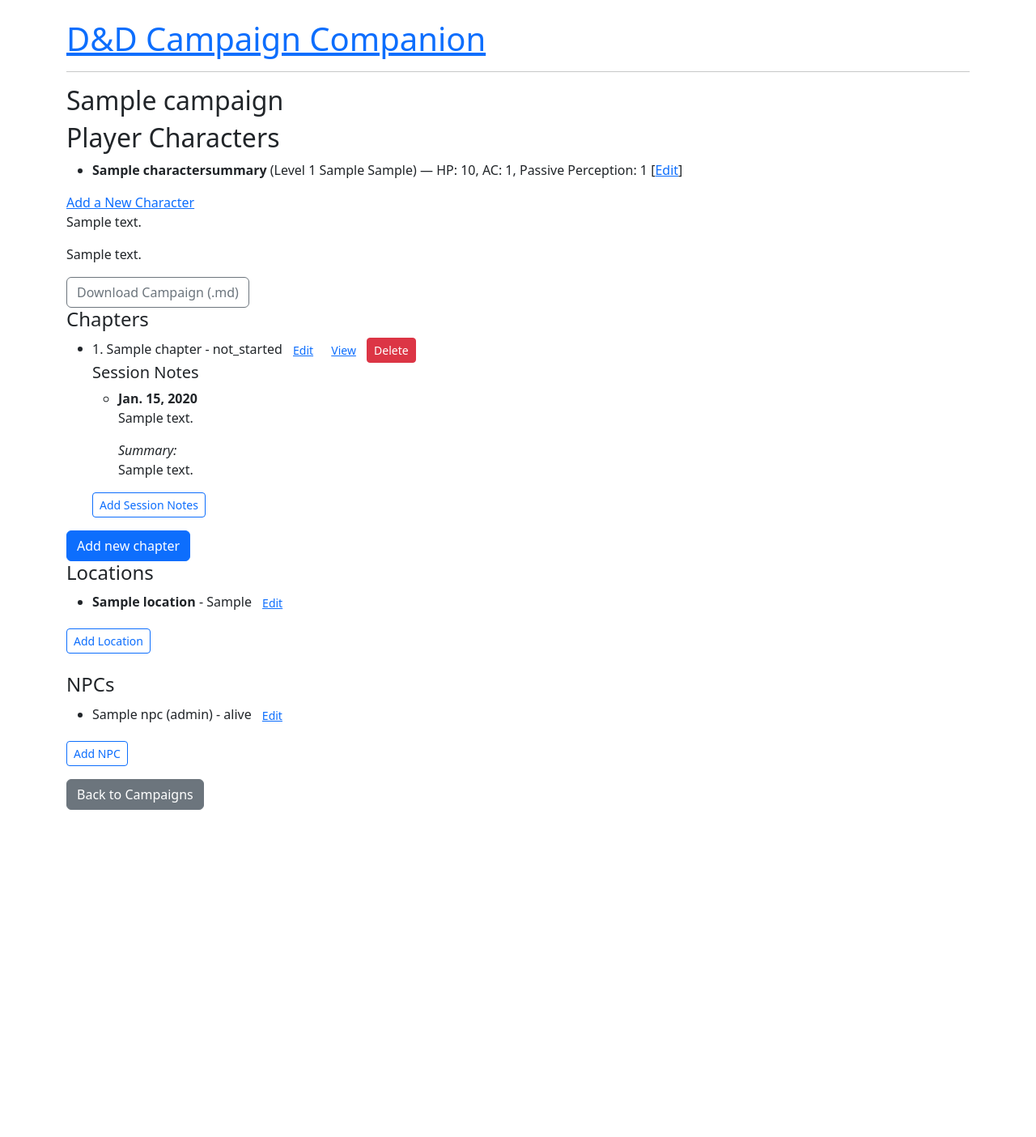
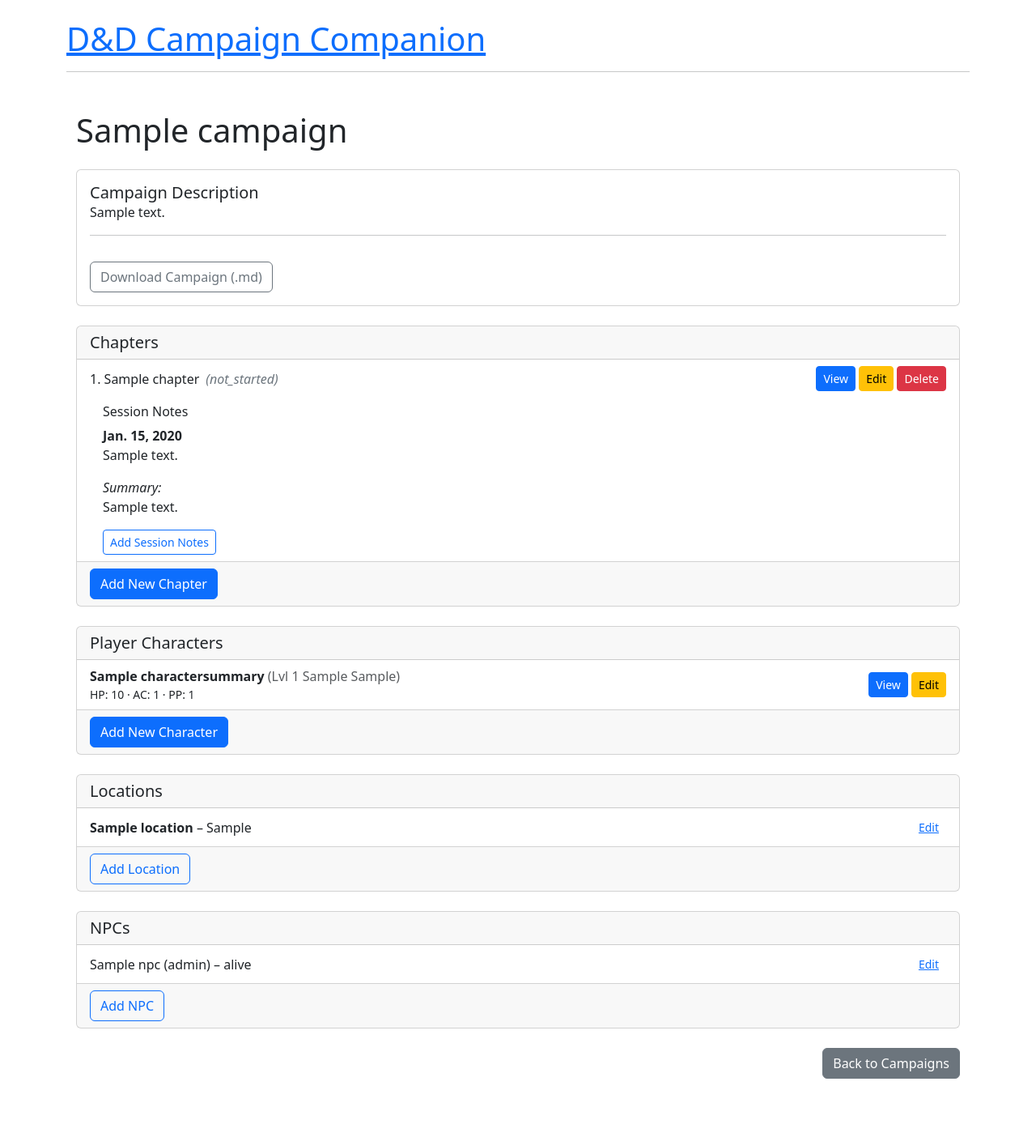
Before and after one commit to warrenb95/dnd-companion, a Django app: page /1/ in a window 1280 px wide. Shown: the whole page at 81% size. Before the commit the page ends 1000 px from the top, so only its background shows below. Run offline with Django 5.2, Linux system fonts and the light colour scheme; tables that the repository leaves empty hold one stand-in row (values such as "Sample post"); some libraries are stand-ins or nearby versions.

Commit message:
so much styling sorry lol

```diff
--- a/campaigns/templates/campaigns/campaign_detail.html
+++ b/campaigns/templates/campaigns/campaign_detail.html
@@ -2,50 +2,42 @@
 {% block title %}{{ campaign.title }}{% endblock %}
 {% block content %}
 {% load markdown_extras %}
-<h2>{{ campaign.title }}</h2>
+<div class="container my-5">
+  <h1 class="mb-4">{{ campaign.title }}</h1>
 
-<h2>Player Characters</h2>
-<ul>
-    {% for character in campaign.characters.all %}
-        <li>
-            <strong>{{ character.character_name }}</strong>
-            (Level {{ character.level }} {{ character.race }} {{ character.character_class }}) —
-            HP: {{ character.current_hit_points }},
-            AC: {{ character.armor_class }},
-            Passive Perception: {{ character.passive_perception }}
-            [<a href="{% url 'campaigns:update_character' character.pk %}">Edit</a>]
-        </li>
-    {% empty %}
-        <li>No characters yet.</li>
-    {% endfor %}
-</ul>
-
-<a href="{% url 'campaigns:add_character' campaign.id %}">Add a New Character</a>
-
-<p>{{ campaign.description }}</p>
-
-<p>{{ campaign.generated_summary|markdown }}</p>
-
-
-<a href="{% url 'campaigns:export_markdown' campaign.id %}" class="btn btn-outline-secondary">
+  <!-- Campaign Description -->
+  <div class="card mb-4">
+    <div class="card-body">
+      <h2 class="h5 mb-0">Campaign Description</h2>
+      <p class="card-text">{{ campaign.description }}</p>
+      <hr>
+      <a href="{% url 'campaigns:export_markdown' campaign.id %}" class="btn btn-outline-secondary mt-3">
         Download Campaign (.md)
       </a>
+    </div>
+  </div>
 
-<br>
-
-<h4>Chapters</h4>
-<ul>
+  <!-- Chapters -->
+  <div class="card mb-4">
+    <div class="card-header">
+      <h2 class="h5 mb-0">Chapters</h2>
+    </div>
+    <ul class="list-group list-group-flush">
       {% for chapter in campaign.chapters.all %}
-    <li>
-      {{ chapter.number }}. {{ chapter.title }} - {{ chapter.status }}
-      <a href="{% url 'campaigns:chapter_edit' chapter.id %}" class="btn btn-sm btn-link">Edit</a>
-      <a href="{% url 'campaigns:chapter_detail' chapter.id %}" class="btn btn-sm btn-link">View</a>
+      <li class="list-group-item">
+        <div class="d-flex justify-content-between align-items-center">
+          <span>{{ chapter.number }}. {{ chapter.title }} <em class="text-secondary">({{ chapter.status }})</em></span>
+          <div>
+            <a href="{% url 'campaigns:chapter_detail' chapter.id %}" class="btn btn-sm btn-primary">View</a>
+            <a href="{% url 'campaigns:chapter_edit' chapter.id %}" class="btn btn-sm btn-warning">Edit</a>
             <a href="{% url 'campaigns:chapter_delete' chapter.id %}" class="btn btn-sm btn-danger">Delete</a>
-    </li>
-    <h5>Session Notes</h5>
-    <ul>
+          </div>
+        </div>
+        <div class="mt-3 ps-3">
+          <h6 class="mb-2">Session Notes</h6>
+          <ul class="list-unstyled">
             {% for note in chapter.session_notes.all %}
-        <li>
+            <li class="mb-3">
               <strong>{{ note.date }}</strong><br>
               {{ note.notes|linebreaks }}
               {% if note.summary %}
@@ -54,54 +46,101 @@
                 {{ note.summary|linebreaks }}
               </div>
               {% else %}
-            <form method="post" action="{% url 'campaigns:generate_summary' note.id %}">
+              <form method="post" action="{% url 'campaigns:generate_summary' note.id %}" class="mt-2">
                 {% csrf_token %}
-              <button class="btn btn-sm btn-outline-info mt-2">Generate Summary</button>
+                <button class="btn btn-sm btn-outline-info">Generate Summary</button>
               </form>
               {% endif %}
             </li>
             {% empty %}
-        <li>No session notes yet.</li>
+            <li class="text-muted">No session notes yet.</li>
             {% endfor %}
           </ul>
           <a href="{% url 'campaigns:session_create' chapter.id %}" class="btn btn-sm btn-outline-primary">Add Session Notes</a>
-
+        </div>
+      </li>
       {% empty %}
-        <li>No chapters added yet.</li>
+      <li class="list-group-item">No chapters added yet.</li>
       {% endfor %}
     </ul>
+    <div class="card-footer">
+      <a href="{% url 'campaigns:chapter_create' campaign.id %}" class="btn btn-primary">Add New Chapter</a>
+    </div>
+  </div>
 
-<a href="{% url 'campaigns:chapter_create' campaign.id %}" class="btn btn-primary">Add new chapter</a>
+  <!-- Player Characters -->
+  <div class="card mb-4">
+    <div class="card-header">
+      <h2 class="h5 mb-0">Player Characters</h2>
+    </div>
+    <ul class="list-group list-group-flush">
+      {% for character in campaign.characters.all %}
+      <li class="list-group-item d-flex justify-content-between align-items-center">
+        <div>
+          <strong>{{ character.character_name }}</strong>
+          <span class="text-muted">(Lvl {{ character.level }} {{ character.race }} {{ character.character_class }})</span>
+          <div class="small">
+            HP: {{ character.current_hit_points }} &middot;
+            AC: {{ character.armor_class }} &middot;
+            PP: {{ character.passive_perception }}
+          </div>
+        </div>
+        <div>
+          <a href="{% url 'campaigns:view_character' character.pk %}" class="btn btn-sm btn-primary">View</a>
+          <a href="{% url 'campaigns:update_character' character.pk %}" class="btn btn-sm btn-warning">Edit</a>
+        </div>
+      </li>
+      {% empty %}
+      <li class="list-group-item">No characters yet.</li>
+      {% endfor %}
+    </ul>
+    <div class="card-footer">
+      <a href="{% url 'campaigns:add_character' campaign.id %}" class="btn btn-primary">Add New Character</a>
+    </div>
+  </div>
 
-<br>
-
-<h4>Locations</h4>
-<ul>
+  <!-- Locations -->
+  <div class="card mb-4">
+    <div class="card-header">
+      <h2 class="h5 mb-0">Locations</h2>
+    </div>
+    <ul class="list-group list-group-flush">
       {% for location in campaign.locations.all %}
-    <li>
-      <strong>{{ location.name }}</strong> - {{ location.region }}
+      <li class="list-group-item d-flex justify-content-between align-items-center">
+        <span><strong>{{ location.name }}</strong> &ndash; {{ location.region }}</span>
         <a href="{% url 'campaigns:location_edit' location.id %}" class="btn btn-sm btn-link">Edit</a>
       </li>
       {% empty %}
-    <li>No locations yet.</li>
+      <li class="list-group-item">No locations yet.</li>
       {% endfor %}
     </ul>
-<a href="{% url 'campaigns:location_create' campaign.id %}" class="btn btn-sm btn-outline-primary">Add Location</a>
+    <div class="card-footer">
+      <a href="{% url 'campaigns:location_create' campaign.id %}" class="btn btn-outline-primary">Add Location</a>
+    </div>
+  </div>
 
-<h4 class="mt-4">NPCs</h4>
-<ul>
+  <!-- NPCs -->
+  <div class="card mb-4">
+    <div class="card-header">
+      <h2 class="h5 mb-0">NPCs</h2>
+    </div>
+    <ul class="list-group list-group-flush">
       {% for npc in campaign.npcs.all %}
-    <li>
-      {{ npc.name }} ({{ npc.role }}) - {{ npc.status }}
+      <li class="list-group-item d-flex justify-content-between align-items-center">
+        <span>{{ npc.name }} ({{ npc.role }}) &ndash; {{ npc.status }}</span>
         <a href="{% url 'campaigns:npc_edit' npc.id %}" class="btn btn-sm btn-link">Edit</a>
       </li>
       {% empty %}
-    <li>No NPCs yet.</li>
+      <li class="list-group-item">No NPCs yet.</li>
       {% endfor %}
     </ul>
-<a href="{% url 'campaigns:npc_create' campaign.id %}" class="btn btn-sm btn-outline-primary">Add NPC</a>
+    <div class="card-footer">
+      <a href="{% url 'campaigns:npc_create' campaign.id %}" class="btn btn-outline-primary">Add NPC</a>
+    </div>
+  </div>
 
-<br>
-
-<a href="{% url 'campaigns:campaign_list' %}" class="btn btn-secondary mt-3">Back to Campaigns</a>
+  <div class="text-end">
+    <a href="{% url 'campaigns:campaign_list' %}" class="btn btn-secondary">Back to Campaigns</a>
+  </div>
+</div>
 {% endblock %}
--- a/campaigns/urls.py
+++ b/campaigns/urls.py
@@ -1,6 +1,6 @@
 from django.urls import path
 
-from .views import CampaignListView, CampaignDetailView, CampaignCreateView, ChapterDeleteView
+from .views import CampaignListView, CampaignDetailView, CampaignCreateView, ChapterDeleteView, CharacterDetailView
 from .views import ChapterCreateView, ChapterUpdateView, ChapterDetailView
 from .views import CreateCharacterView, UpdateCharacterView
 from .views import LocationCreateView, LocationUpdateView
@@ -59,4 +59,5 @@ urlpatterns = [
         "campaign/<int:campaign_id>/add_character/", CreateCharacterView.as_view(), name="add_character"
     ),
     path("character/<int:pk>/edit/", UpdateCharacterView.as_view(), name="update_character"),
+    path("character/<int:pk>/view/", CharacterDetailView.as_view(), name="view_character"),
 ]
--- a/campaigns/views.py
+++ b/campaigns/views.py
@@ -123,8 +123,8 @@ class LocationUpdateView(UpdateView):
 
     def get_context_data(self, **kwargs):
         context = super().get_context_data(**kwargs)
-        campaign = get_object_or_404(Campaign, pk=self.kwargs["campaign_id"])
-        context["campaign"] = campaign
+        location: Location = self.object
+        context["campaign"] = location.campaign
         return context
 
     def get_success_url(self):
@@ -158,8 +158,8 @@ class NPCUpdateView(UpdateView):
 
     def get_context_data(self, **kwargs):
         context = super().get_context_data(**kwargs)
-        campaign = get_object_or_404(Campaign, pk=self.kwargs["campaign_id"])
-        context["campaign_id"] = campaign
+        npc: NPC = self.object
+        context["campaign"] = npc.campaign
         return context
 
     def get_success_url(self):
@@ -282,6 +282,11 @@ def save_campaign_summary(request, campaign_id):
         campaign.save()
         return redirect(campaign.get_absolute_url())
 
+class CharacterDetailView(DetailView):
+    model = CharacterSummary
+    template_name = "characters/details.html"
+    context_object_name = "character"
+
 class CreateCharacterView(CreateView):
     model = CharacterSummary
     form_class = CharacterSummaryForm
@@ -308,6 +313,12 @@ class UpdateCharacterView(UpdateView):
     form_class = CharacterSummaryForm
     template_name = "characters/character_form.html"
 
+    def get_context_data(self, **kwargs):
+        context = super().get_context_data(**kwargs)
+        character: CharacterSummary = self.object
+        context["campaign"] = character.campaign
+        return context
+
     def get_success_url(self):
         return self.object.campaign.get_absolute_url()
 
```
Also changed, not shown: TODO.md (+3 -4 lines), campaigns/templates/campaigns/campaign_chat.html (deleted, +0 -50 lines), campaigns/templates/campaigns/campaign_form.html (+17 -7 lines), campaigns/templates/campaigns/campaign_list.html (+23 -9 lines), campaigns/templates/chapters/chapter_create_form.html (+17 -7 lines), campaigns/templates/chapters/chapter_update_form.html (+17 -7 lines), campaigns/templates/characters/character_form.html (+17 -5 lines), campaigns/templates/characters/details.html (added, +90 -0 lines), campaigns/templates/locations/location_form.html (+17 -7 lines), campaigns/templates/npcs/npc_form.html (+17 -7 lines), campaigns/templates/sessions/session_form.html (+18 -8 lines). Lines whose indentation alone changed are shown as unchanged.
